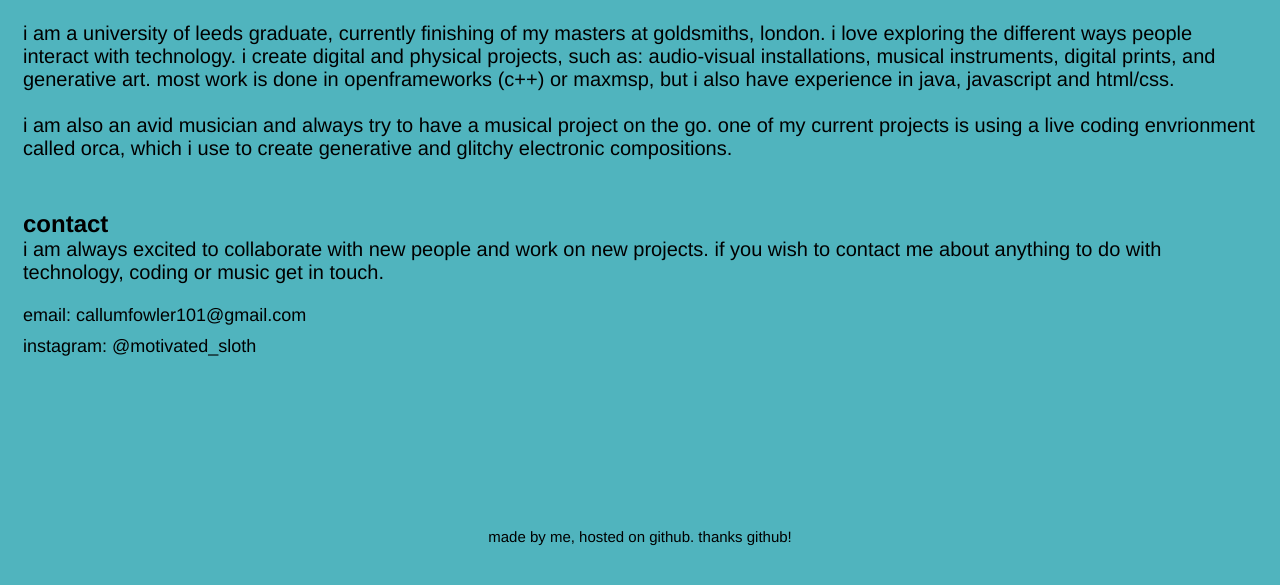
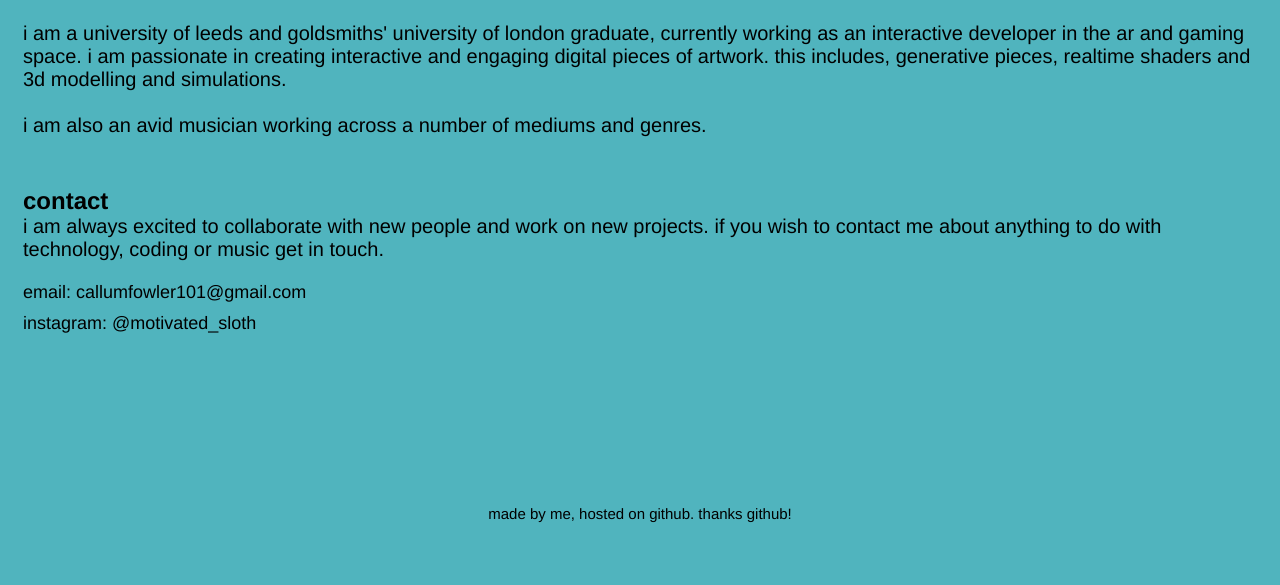
Before and after one commit to callumfowler101/callumfowler101.github.io, a plain HTML site: page about.html in a window 1280 px wide. Shown: the part 111-696 px from the top of the page. Drawn offline with Linux system fonts and the light colour scheme.

Commit message:
updated about and rm download link

```diff
--- a/about.html
+++ b/about.html
@@ -23,15 +23,11 @@
 
     <section class="vert">
         <p style="margin: 0px">
-            I am a University of Leeds graduate, currently finishing of my masters at Goldsmiths, London. I love
-            exploring the different ways people interact with technology. I create digital and physical projects,
-            such as: audio-visual installations, musical instruments, digital prints, and generative art. Most work is
-            done in openFrameworks (C++) or MaxMSP, but I also have experience in Java, Javascript and HTML/CSS.
+            I am a University of Leeds and Goldsmiths' University of London graduate, currently working as an Interactive Developer in the AR and gaming space. I am passionate in
+            creating interactive and engaging digital pieces of artwork. This includes, generative pieces, realtime shaders and 3D modelling and simulations.
             <br>
             <br>
-            I am also an avid musician and always try to have a musical project on the go. One of my
-            current projects is using a live coding envrionment called Orca, which I use to create generative and
-            glitchy electronic compositions.
+            I am also an avid musician working across a number of mediums and genres.
         </p>
 
         <h2 style="margin: 0px; margin-top: 50px"> Contact </h2>
```
Also changed, not shown: index.html (+1 -1 lines), interaction.html (+1 -0 lines).
